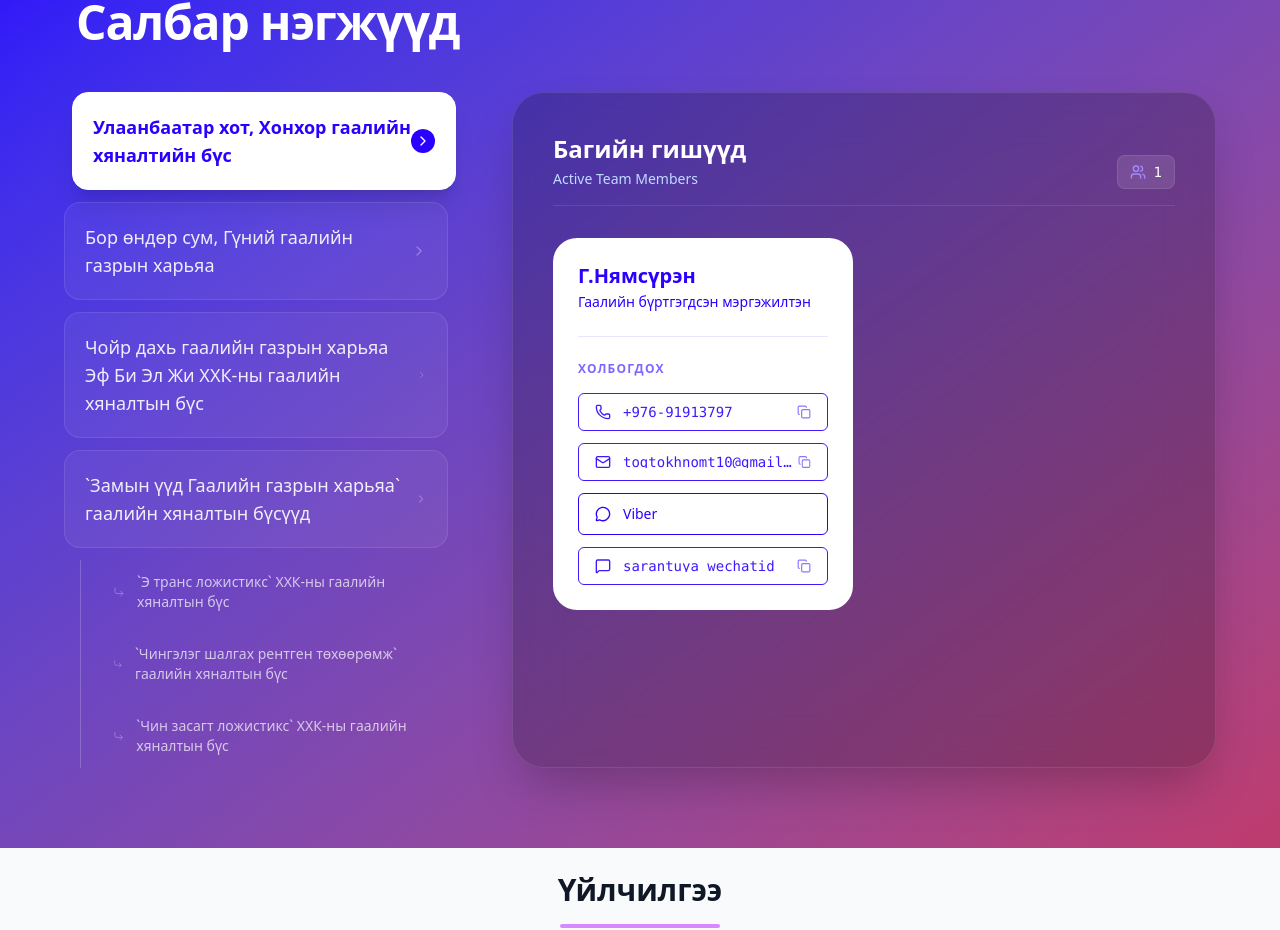
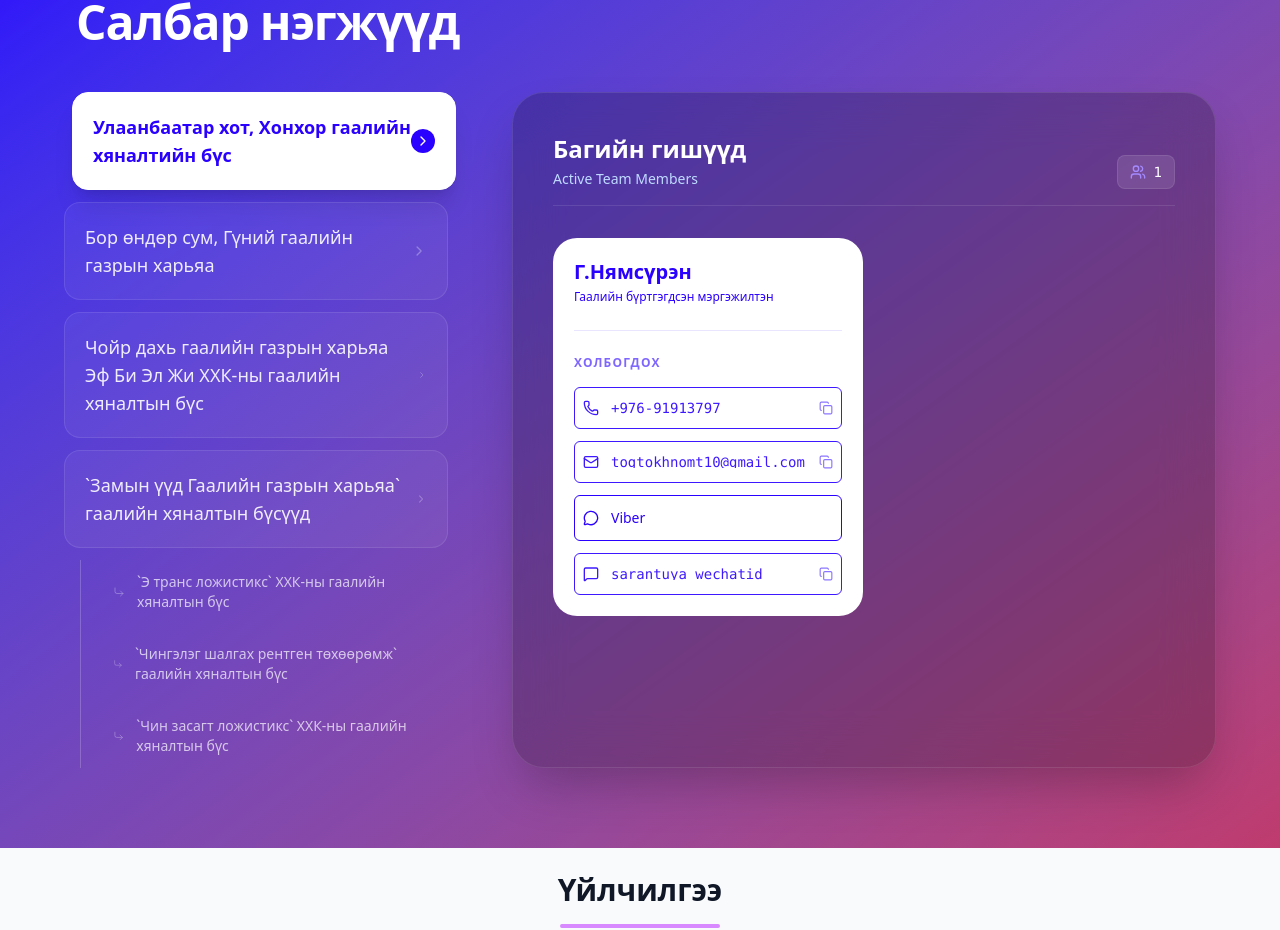
Before and after one commit to Oyunbat1/GaaliLandingPage, a Next.js app: page / in a window 1280 px wide. Shown: the part 2918-3848 px from the top of the page. Built offline with nearby package versions, Linux system fonts and the light colour scheme.

Commit message:
sticky cards

```diff
--- a/app/component/TeamSection.tsx
+++ b/app/component/TeamSection.tsx
@@ -81,8 +81,8 @@ export default function TeamSection() {
                                         >
                                             <span
                                                 className={`text-lg transition-colors duration-300 ${isParentActive
-                                                        ? "font-bold text-[#2A00FF]"
-                                                        : "font-medium text-white/90"
+                                                    ? "font-bold text-[#2A00FF]"
+                                                    : "font-medium text-white/90"
                                                     }`}
                                             >
                                                 {zone.zone}
@@ -130,6 +130,7 @@ export default function TeamSection() {
                     </div>
 
                     {/* RIGHT SIDE: Members Grid */}
+                    {/* RIGHT SIDE: Members Grid */}
                     <div className="lg:w-2/3 flex-grow">
                         <div className="bg-black/20 backdrop-blur-xl rounded-[2rem] p-6 md:p-10 border border-white/10 min-h-full shadow-2xl">
                             <AnimatePresence mode="wait">
@@ -139,7 +140,7 @@ export default function TeamSection() {
                                     animate={{ opacity: 1, y: 0 }}
                                     exit={{ opacity: 0, y: -10 }}
                                     transition={{ duration: 0.3 }}
-                                    className="h-full"
+                                    className="h-full flex flex-col" // Added flex flex-col to handle height
                                 >
                                     <div className="mb-8 flex items-end justify-between border-b border-white/10 pb-4">
                                         <div>
@@ -159,7 +160,18 @@ export default function TeamSection() {
                                     </div>
 
                                     {activeMembers.length > 0 ? (
-                                        <div className="grid grid-cols-1 sm:grid-cols-2 gap-6">
+                                        /* UPDATED CONTAINER:
+                                           1. max-h-[60vh]: Limits height on mobile to 60% of viewport
+                                           2. md:max-h-none: Removes limit on desktop
+                                           3. overflow-y-auto: Enables internal scrolling on mobile
+                                           4. Custom Scrollbar styling for a cleaner look
+                                        */
+                                        <div className="
+              grid grid-cols-1 sm:grid-cols-2 gap-6
+              max-h-[60vh] overflow-y-auto md:max-h-none md:overflow-visible
+              pr-2 pb-4
+              scrollbar-thin scrollbar-thumb-white/20 scrollbar-track-transparent
+          ">
                                             {activeMembers.map((member) => (
                                                 <MemberCard key={member.id} member={member} />
                                             ))}
@@ -190,18 +202,18 @@ function MemberCard({ member }: { member: Member }) {
             animate="visible"
             variants={itemVariants}
             whileHover={{ y: -5 }}
-            className="group relative flex flex-col h-full w-[300px] bg-white backdrop-blur-md border border-white/10 rounded-3xl overflow-hidden hover:shadow-2xl hover:shadow-[#2A00FF]/20 transition-all duration-300"
+            className="group relative flex flex-col h-full w-[310px] bg-white backdrop-blur-md border border-white/10 rounded-3xl overflow-hidden hover:shadow-2xl hover:shadow-[#2A00FF]/20 transition-all duration-300"
         >
             {/* Top Decoration Line */}
             <div className="absolute top-0 left-0 w-full h-1 bg-gradient-to-r from-transparent via-[#2A00FF] to-transparent opacity-0 group-hover:opacity-100 transition-opacity duration-500" />
 
-            <div className="p-6 flex flex-col h-full">
+            <div className="p-5 flex flex-col h-full">
                 <div className="flex items-start gap-4 mb-6">
                     <div className="flex-1 min-w-0">
                         <h4 className="text-xl font-bold text-[#2A00FF] truncate leading-tight transition-colors duration-300">
                             {member.name}
                         </h4>
-                        <p className="text-sm text-[#2A00FF] font-medium truncate mt-1">
+                        <p className="text-[12px] text-[#2A00FF] font-medium truncate mt-1">
                             {member.job}
                         </p>
                     </div>
@@ -258,9 +270,8 @@ function SocialLink({
     isStatic?: boolean;
 }) {
     const baseClasses =
-        "flex items-center justify-between w-full px-4 py-2.5 rounded-md border border-[#2A00FF] bg-transparent transition-all duration-300";
+        "flex items-center justify-between w-full px-2 py-3 rounded-md border border-[#2A00FF]  transition-all duration-300";
 
-    // Handle Static items (WeChat, Phone, Email) -> Copy to Clipboard
     if (isStatic) {
         const displayValue = href.replace(/^(tel:|mailto:)/, "");
 
@@ -281,13 +292,12 @@ function SocialLink({
                         {displayValue}
                     </span>
                 </div>
-                {/* Copy Icon to indicate action */}
+
                 <Copy size={14} className="text-[#2A00FF] opacity-60" />
             </div>
         );
     }
 
-    // Handle Link items (Viber, Facebook, etc.) -> Direct Link
     return (
         <a
             href={href}
```
